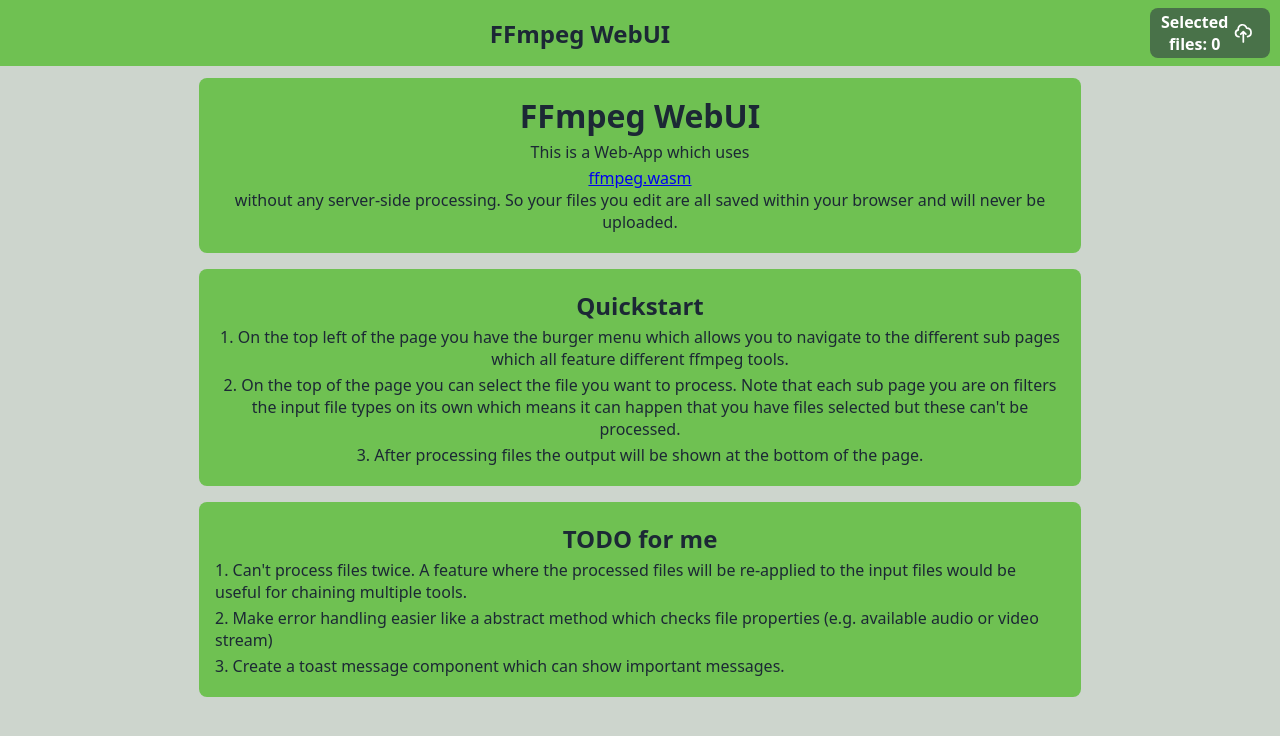
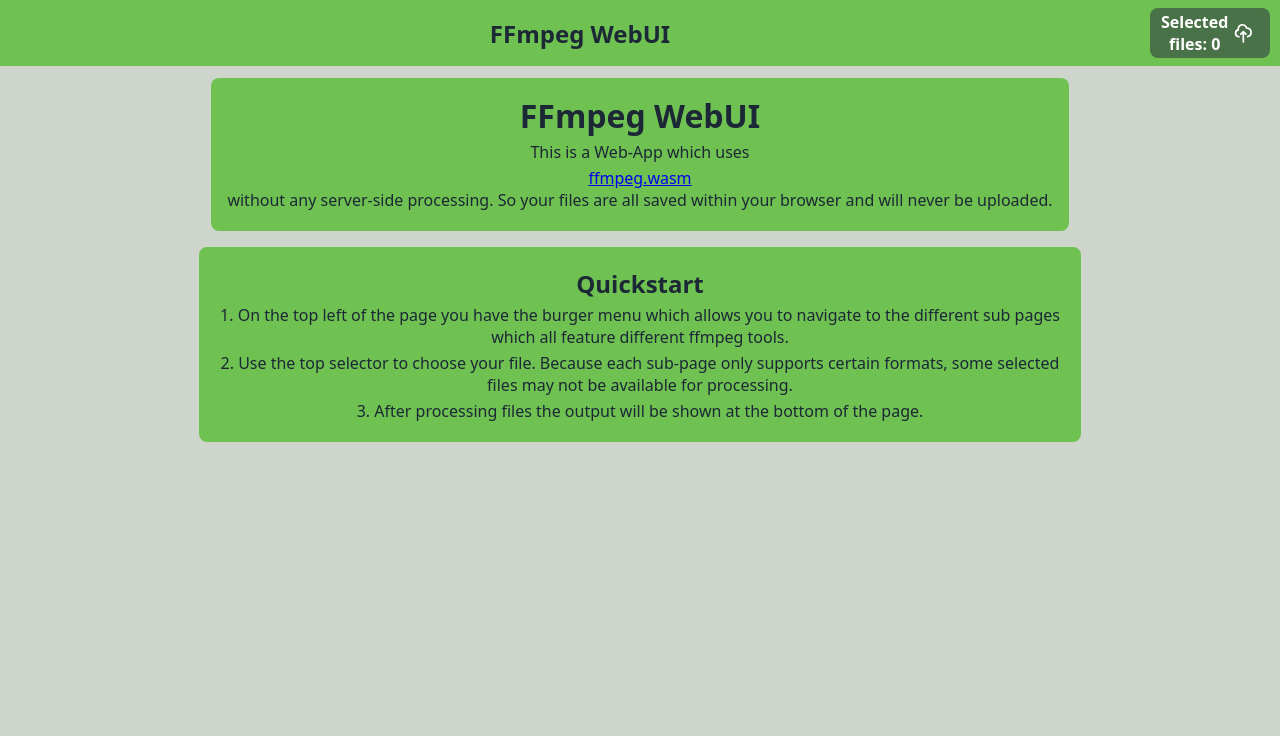
Before and after one commit to SchmiederDaniel/FFmpegWebUI, a Svelte app: page / in a window 1280 px wide. Shown: the top 736 px of the page. Built offline with nearby package versions, Linux system fonts and the light colour scheme.

Commit message:
Fix wording.

```diff
--- a/src/pages/StartpagePage.svelte
+++ b/src/pages/StartpagePage.svelte
@@ -7,7 +7,7 @@
         <a href="https://ffmpegwasm.netlify.app/" target="_blank">ffmpeg.wasm</a>
         <div>
             without any server-side processing.
-            So your files you edit are all saved within your
+            So your files are all saved within your
             browser and will never be uploaded.
         </div>
     </div>
@@ -18,20 +18,24 @@
             pages which all feature different ffmpeg tools.
         </div>
         <div>
-            2. On the top of the page you can select the file you want to process.
-            Note that each sub page you are on filters the input file types on its own which means it can happen that
-            you have files selected but these can't be processed.
+            2. Use the top selector to choose your file.
+            Because each sub-page only supports certain formats, some selected
+            files may not be available for processing.
         </div>
         <div>
             3. After processing files the output will be shown at the bottom of the page.
         </div>
     </div>
-    <div class="card todo">
-        <h2>TODO for me</h2>
-        <div>1. Can't process files twice. A feature where the processed files will be re-applied to the input files would be useful for chaining multiple tools.</div>
-        <div>2. Make error handling easier like a abstract method which checks file properties (e.g. available audio or video stream)</div>
-        <div>3. Create a toast message component which can show important messages.</div>
-    </div>
+<!--    <div class="card todo">-->
+<!--        <h2>TODO for me</h2>-->
+<!--        <div>1. Can't process files twice. A feature where the processed files will be re-applied to the input files-->
+<!--            would be useful for chaining multiple tools.-->
+<!--        </div>-->
+<!--        <div>2. Make error handling easier like a abstract method which checks file properties (e.g. available audio or-->
+<!--            video stream)-->
+<!--        </div>-->
+<!--        <div>3. Create a toast message component which can show important messages.</div>-->
+<!--    </div>-->
 </main>
 
 <style>
```
